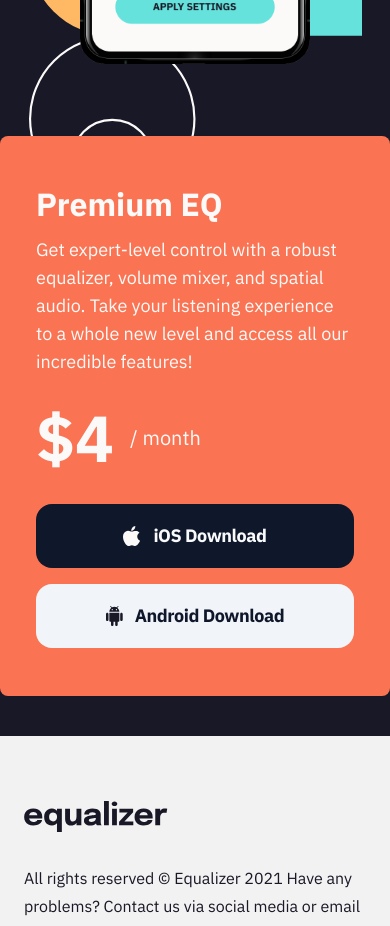
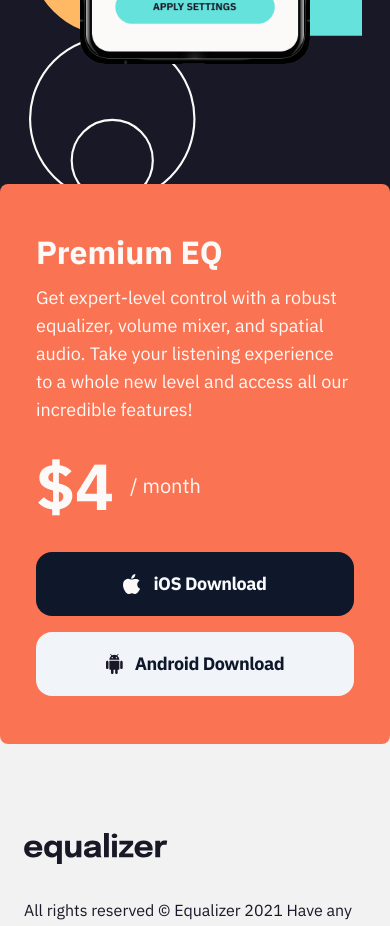
Before and after one commit to gumrahsindar/equalizer-landing-page, a Next.js app: page / in a window 390 px wide. Shown: the part 920-1846 px from the top of the page. Built offline with nearby package versions, Linux system fonts and the light colour scheme.

Commit message:
fix margins

```diff
--- a/components/Pricing.tsx
+++ b/components/Pricing.tsx
@@ -5,16 +5,21 @@
   return (
     <section
       id='pricing'
-      className='relative mx-auto max-w-6xl items-center flex md:justify-evenly flex-col md:flex-row mb-16 '
+      className='relative mx-auto mb-24 max-w-6xl items-center flex md:justify-evenly flex-col md:flex-row md:mb-40 lg:mb-64 '
     >
       {/* image */}
 
       <div className='px-20 md:px-0 md:ml-20 z-20 -translate-y-28  md:max-w-sm mx-auto '>
-        <Image src='/illustration-app.png' alt='' width={500} height={500} />
+        <Image
+          src='/illustration-app.png'
+          alt='app illustration'
+          width={500}
+          height={500}
+        />
       </div>
 
       {/* pricing container */}
-      <div className='py-12 px-9 bg-clr-orange md:mr-20 text-clr-white z-50 rounded-lg w-full -translate-y-10 md:absolute md:right-10 md:top-72 md:w-fit   md:px-12 lg:px-14 lg:py-16 md:-translate-y-0 '>
+      <div className='py-12 px-9 bg-clr-orange md:mr-20 text-clr-white z-50 rounded-lg w-full translate-y-2 md:absolute md:right-10 md:top-72 md:w-fit   md:px-12 lg:px-14 lg:py-16 md:-translate-y-0 '>
         <h2 className='font-bold text-lg mb-3 lg:mb-6 lg:text-xl'>
           Premium EQ
         </h2>
```
